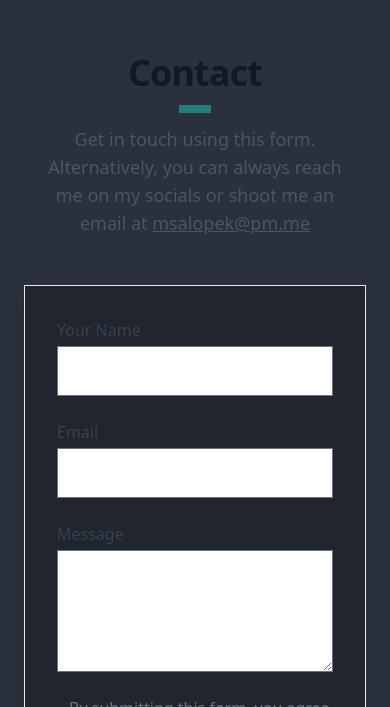
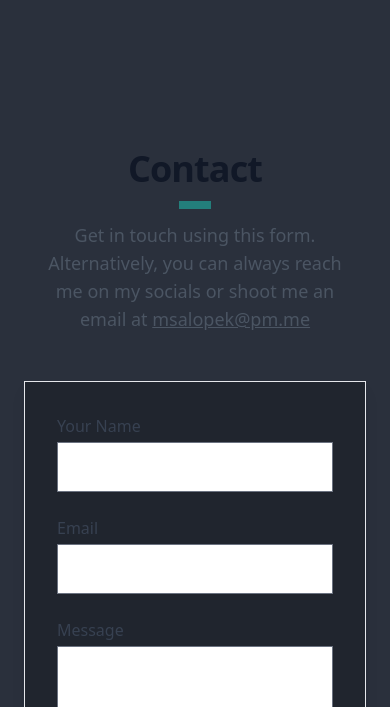
Before and after one commit to MSalopek/devprofile, a Next.js app: page / in a window 390 px wide. Shown: the part 2437-3144 px from the top of the page. Built offline with nearby package versions, Linux system fonts and the light colour scheme; no server answers.

Commit message:
update contact section clipping on mobile

```diff
--- a/src/components/Contact.tsx
+++ b/src/components/Contact.tsx
@@ -9,8 +9,8 @@ export default function Contact() {
   const [state, handleSubmit] = useForm(fspree);
 
   return (
-    <div id="contact" className="w-full h-screen lg:h-screen py-16 px-6 lg:px-8 lg:py-24">
-      <div className="mx-auto max-w-xl">
+    <div id="contact" className="py-24">
+      <div className="mx-auto w-full h-screen lg:h-screen py-16 px-6 lg:px-8">
         <div className="mx-auto max-w-7xl px-6 lg:px-8">
           <div className="mx-auto max-w-2xl text-center">
             <h2 className="text-4xl font-bold tracking-tight text-gray-900 dark:text-gray-100 sm:text-5xl flex flex-col items-center gap-3">
@@ -125,5 +125,6 @@ export default function Contact() {
           )}
       </div>
     </div>
+
   )
 }
```
